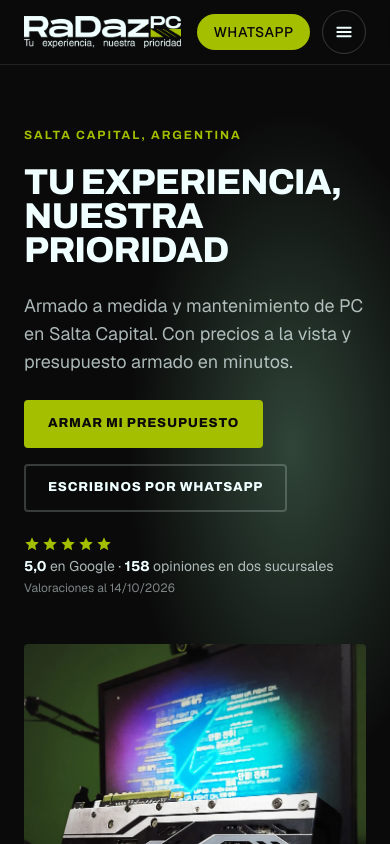
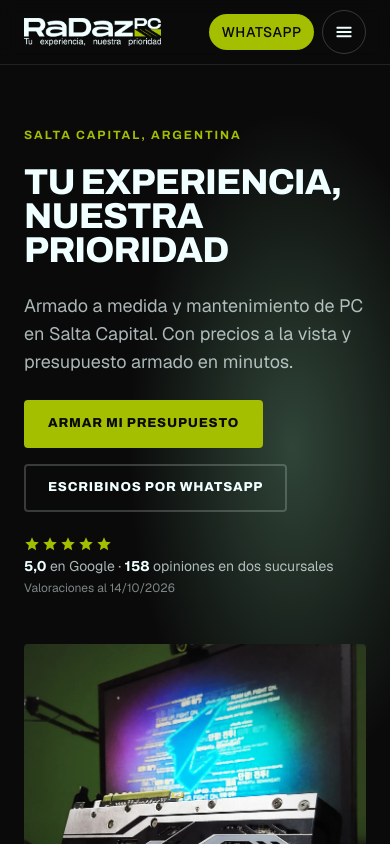
Before and after one commit to SebastianDaza007/radazpc, a Next.js app: page / in a window 390 px wide. Shown: the top 844 px of the page. Built offline with nearby package versions, Linux system fonts and the light colour scheme.

Commit message:
RAD-3: fix: fit header with mobile menu on 320px screens

```diff
--- a/src/components/SiteHeader.tsx
+++ b/src/components/SiteHeader.tsx
@@ -13,11 +13,11 @@ const nav = [
 export default function SiteHeader() {
   return (
     <header className="sticky top-0 z-50 border-b border-mist/10 bg-ink/90 backdrop-blur">
-      <div className="mx-auto flex h-16 max-w-6xl items-center justify-between px-6">
-        <a href="#" aria-label={site.name}>
-          <Image src="/brand/web/logotipo-oscuro.png" alt={site.name} width={1619} height={330} className="h-8 w-auto" priority />
+      <div className="mx-auto flex h-16 max-w-6xl items-center justify-between gap-2 px-4 min-[360px]:px-6">
+        <a href="#" aria-label={site.name} className="shrink-0">
+          <Image src="/brand/web/logotipo-oscuro.png" alt={site.name} width={1619} height={330} className="h-6 w-auto min-[360px]:h-7 sm:h-8" priority />
         </a>
-        <nav aria-label="Principal" className="flex items-center gap-3 text-sm font-medium uppercase tracking-wider lg:gap-8">
+        <nav aria-label="Principal" className="flex items-center gap-2 text-sm font-medium uppercase tracking-wider sm:gap-3 lg:gap-8">
           <div className="hidden gap-6 lg:flex">
             {nav.map((item) => (
               <a key={item.href} href={item.href} className="text-mist/70 transition-colors hover:text-lime">
@@ -25,7 +25,7 @@ export default function SiteHeader() {
               </a>
             ))}
           </div>
-          <a href={site.whatsapp} target="_blank" rel="noopener noreferrer" className="rounded-full bg-lime px-4 py-2 text-ink transition-opacity hover:opacity-90">
+          <a href={site.whatsapp} target="_blank" rel="noopener noreferrer" className="rounded-full bg-lime px-3 py-2 text-ink sm:px-4 transition-opacity hover:opacity-90">
             WhatsApp
           </a>
           <MobileNav items={nav} />
```
